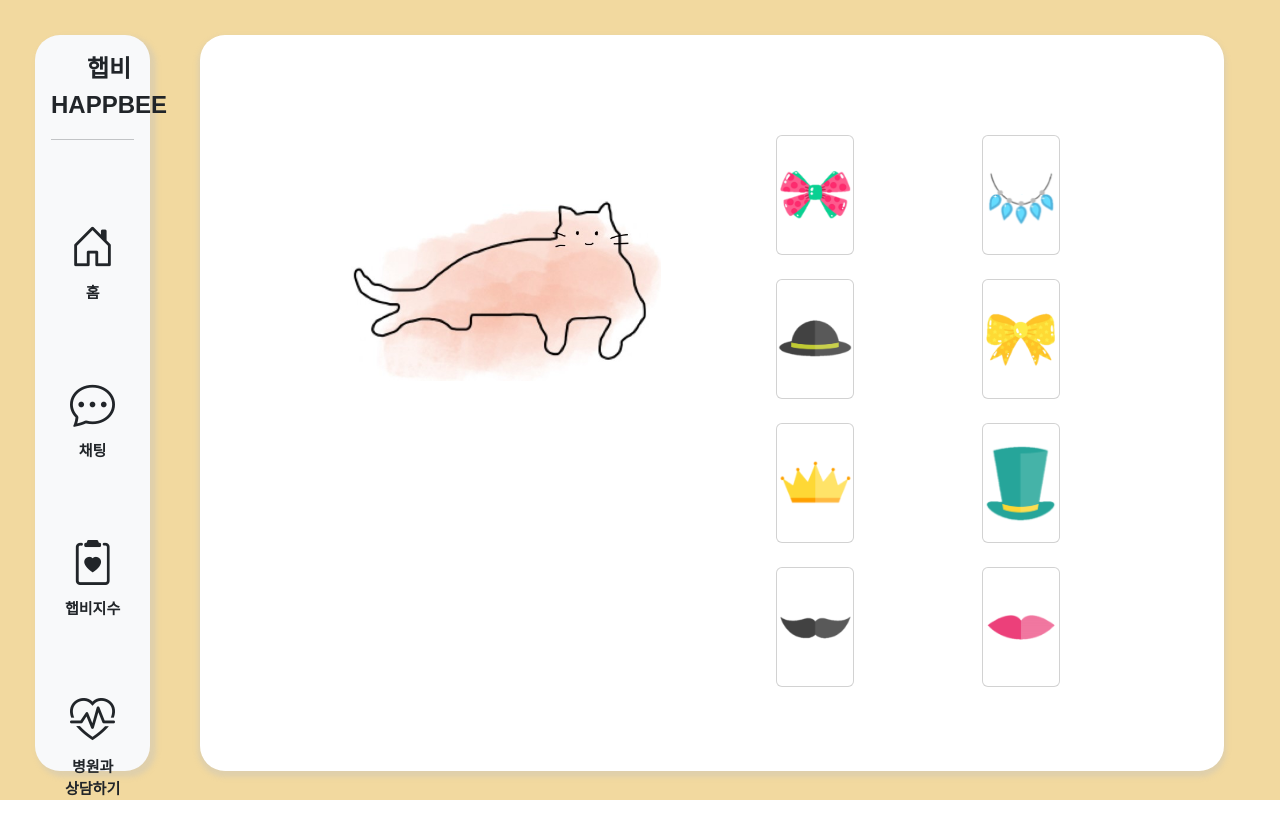
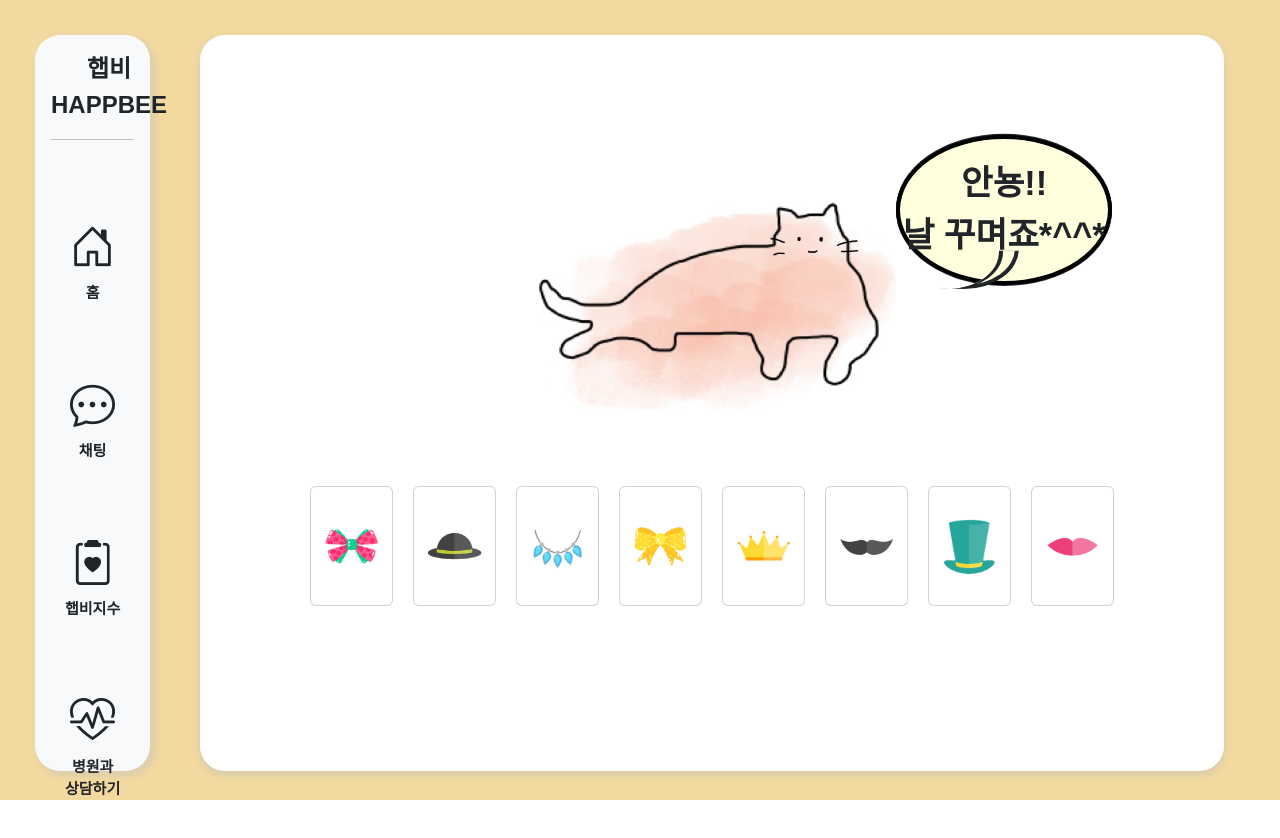
Before and after one commit to yongtaecheon/2023-happbee-knu, a React (Create React App) app in the folder react_happbee/: page /item in a window 1280 px wide. Shown: the top 838 px of the page. Built offline with nearby package versions, Linux system fonts and the light colour scheme; a web font is replaced by a local one.

Commit message:
item modify

```diff
--- a/react_happbee/src/App.css
+++ b/react_happbee/src/App.css
@@ -1,9 +1,9 @@
-/* @font-face {
+@font-face {
   font-family: 'Dovemayo_gothic';
   src: url('https://cdn.jsdelivr.net/gh/projectnoonnu/noonfonts_2302@1.1/Dovemayo_gothic.woff2') format('woff2');
   font-weight: normal;
   font-style: normal;
-} */
+}
 
 @keyframes fadeIn {
   0% {
@@ -301,7 +301,6 @@ ul {
   list-style-type: none;
   padding: 0;
   margin: 0;
-
 }
 
 .chart-container {
@@ -317,10 +316,57 @@ ul {
 }
 
 .card{
-  width: 43%;
+  width: 10%;
   height: 15vh;
   margin: auto;
 }
 .it{
   margin: auto;
 }
+.Character{
+  margin: 0px 0px 50px 0px;
+}
+.item_cat{
+  margin-left:28%;
+}
+.cat_talk{
+  margin-left: 2%;
+}
+.b {
+  border: 0.5vmin solid black;
+}
+
+.r {
+  border-radius: 100%;
+}
+
+.hb::before,
+.ha::after {
+  content: "";
+  display: block;
+  position: absolute;
+}
+.bubble {
+  width: 330px;
+  height: 150px;
+  left: 70%;
+  top: 10%;
+  display: flex;
+  align-items: center;
+  justify-content: center;
+  text-align: center;
+  font-size: 4.3vmin;
+  background: #ffd;
+  box-shadow: 0 -0.15vmin, 0 0.125vmin;
+  font-family: 'Dovemayo_gothic',"Comic Sans", "Comic Neue", sans-serif;
+}
+
+.bubble::before {
+  width: 10%;
+  height: 10%;
+  bottom: 65.5%;
+  border-radius: 50%;
+  left: 68%;
+  box-shadow: 0.5vmin 0, 2vmin -0.5vmin #ffd, 2vmin -0.5vmin 0 0.5vmin;
+  clip-path: polygon(0% 49%, 150% 48%, 150% 100%, 0% 100%);
+}
--- a/react_happbee/src/components/Item.js
+++ b/react_happbee/src/components/Item.js
@@ -13,50 +13,90 @@ import Card from 'react-bootstrap/Card';
 import Col from 'react-bootstrap/Col';
 import Row from 'react-bootstrap/Row';
 
+// export default function Item(){
+//     return(
+//         <div className="Main">
+//             <div className="Character container">
+//                 <img className="cat_3" width="80%" src={cat_3}></img>
+//             </div>
+//             <div className="Char_Item container" >
+//                 <Row xs={1} md={2} className="g-4">
+//                     <Col>
+//                         <Card className="card" >
+//                             <Card.Img className="it" variant="top" src={item_1} />
+//                         </Card>
+//                         <br></br>
+//                         <Card className="card">
+//                             <Card.Img className="it" variant="top" src={item_2} />
+//                         </Card>
+//                     </Col>
+//                     <Col>
+//                         <Card className="card">
+//                             <Card.Img className="it" variant="top" src={item_3} />
+//                         </Card>
+//                         <br></br>
+//                         <Card className="card">
+//                             <Card.Img className="it" variant="top" src={item_4} />
+//                         </Card>
+//                     </Col>
+//                     <Col>
+//                         <Card className="card">
+//                             <Card.Img className="it" variant="top" src={item_5} />
+//                         </Card>
+//                         <br></br>
+//                         <Card className="card">
+//                             <Card.Img className="it" variant="top" src={item_6} />
+//                         </Card>
+//                     </Col>
+//                     <Col>
+//                         <Card className="card">
+//                             <Card.Img className="it" variant="top" src={item_7} />
+//                         </Card>
+//                         <br></br>
+//                         <Card className="card">
+//                             <Card.Img className="it" variant="top" src={item_8} />
+//                         </Card>
+//                     </Col>
+//                 </Row>
+//             </div>
+//         </div>
+//     );
+// }
+
 export default function Item(){
     return(
-        <div className="Main d-flex">
-            <div className="Character container">
-                <img className="cat_3" width="80%" src={cat_3}></img>
+        <div className="Main">
+            <div className="Character container d-flex">
+                <img className="cat_3 item_cat" width="45%" src={cat_3}></img>
+                {/* <h2 className="cat_talk">HI</h2> */}
+                <div class="bubble b r hb">안뇽!!<br/>날 꾸며죠*^^*</div>
             </div>
             <div className="Char_Item container" >
                 <Row xs={1} md={2} className="g-4">
-                    <Col>
                     <Card className="card" >
                         <Card.Img className="it" variant="top" src={item_1} />
                     </Card>
-                        <br></br>
                     <Card className="card">
                         <Card.Img className="it" variant="top" src={item_2} />
                     </Card>
-                    </Col>
-                    <Col>
                     <Card className="card">
                         <Card.Img className="it" variant="top" src={item_3} />
                     </Card>
-                        <br></br>
                     <Card className="card">
                         <Card.Img className="it" variant="top" src={item_4} />
                     </Card>
-                    </Col>
-                    <Col>
                     <Card className="card">
                         <Card.Img className="it" variant="top" src={item_5} />
                     </Card>
-                        <br></br>
                     <Card className="card">
                         <Card.Img className="it" variant="top" src={item_6} />
                     </Card>
-                    </Col>
-                    <Col>
                     <Card className="card">
                         <Card.Img className="it" variant="top" src={item_7} />
                     </Card>
-                        <br></br>
                     <Card className="card">
                         <Card.Img className="it" variant="top" src={item_8} />
                     </Card>
-                    </Col>
                 </Row>
             </div>
         </div>
```
Also changed, not shown: 1 other file (tests, documents, lock files or other folders). Lines whose indentation alone changed are shown as unchanged.
